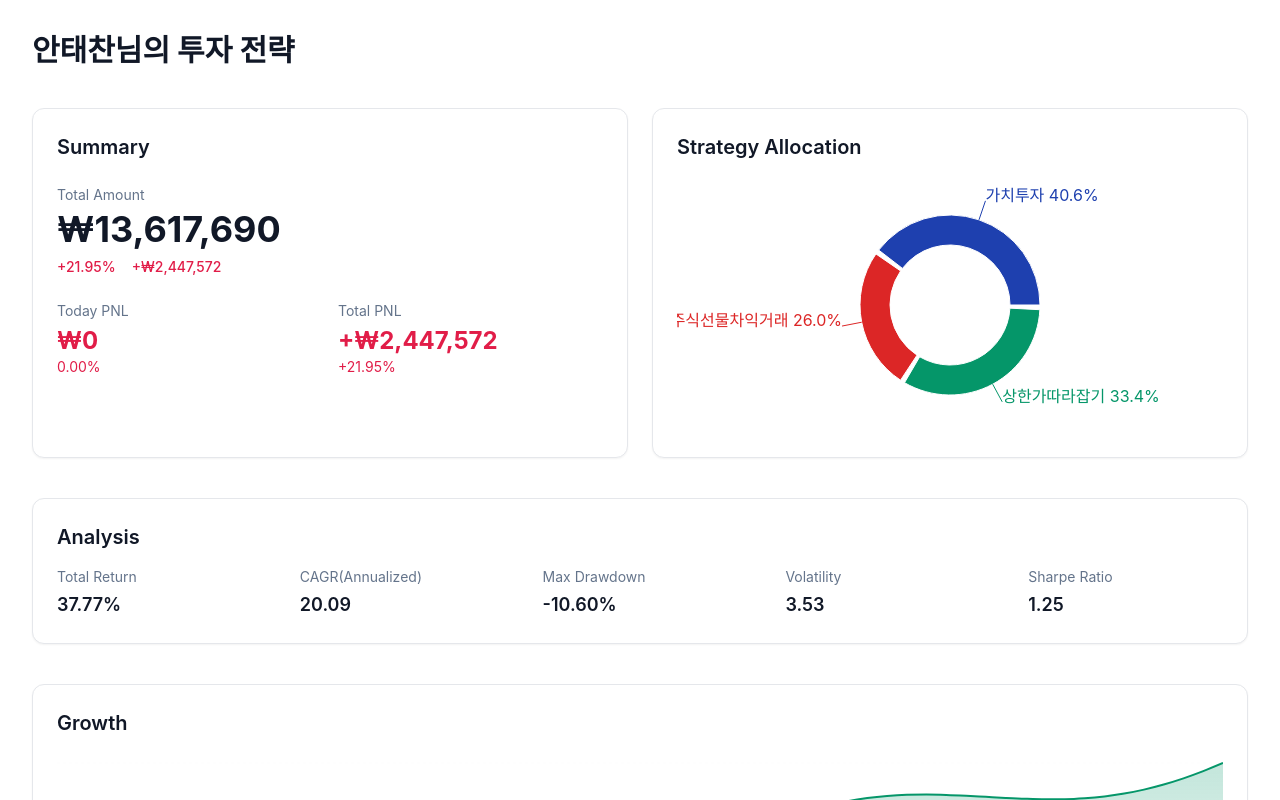
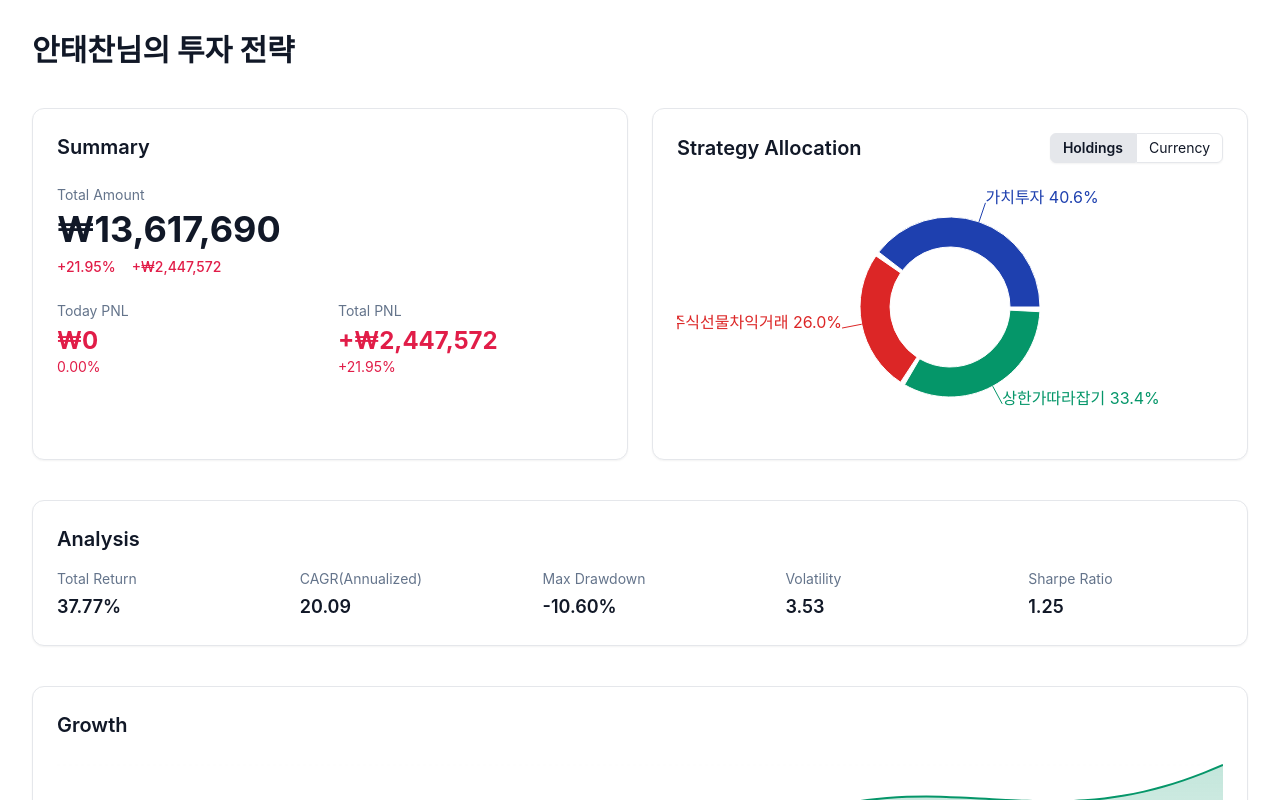
Before and after one commit to alphastore-tech/dashboard-frontend, a Next.js app: page / in a window 1280 px wide. Shown: the top 800 px of the page. Built offline with nearby package versions, Linux system fonts and the light colour scheme.

Commit message:
Add: main page holdings|currency mode

```diff
--- a/app/page.tsx
+++ b/app/page.tsx
@@ -75,7 +75,7 @@ const color = (n: number) => (n >= 0 ? 'text-rose-600' : 'text-blue-600');
 // ────────────────────────────────────────────────────────────
 export default function OverviewPage() {
   const [viewAs, setViewAs] = useState<'cards' | 'table'>('cards');
-
+  const [viewMode, setViewMode] = useState<'holdings' | 'currency'>('holdings');
   return (
     <main className="mx-auto max-w-7xl p-8 space-y-10">
       <h1 className="text-3xl font-bold">안태찬님의 투자 전략</h1>
@@ -83,7 +83,14 @@ export default function OverviewPage() {
       {/* 1️⃣ Summary + Allocation */}
       <div className="grid gap-6 md:grid-cols-2">
         <SummarySection data={summary} />
-        <AssetAllocationSection data={allocationStock} title="Strategy Allocation" />
+        <AssetAllocationSection
+          data={allocationStock}
+          title="Strategy Allocation"
+          viewMode={viewMode}
+          onViewModeChange={setViewMode as any}
+          showViewToggle={true}
+          viewModeGroup="group2"
+        />
       </div>
 
       {/* 2️⃣ Portfolio Analysis */}
--- a/components/AssetAllocationSection.tsx
+++ b/components/AssetAllocationSection.tsx
@@ -5,13 +5,17 @@ interface AllocationData {
   value: number;
 }
 
-interface AssetAllocationSectionProps {
+type ViewModeGroup1 = 'stock' | 'sector';
+type ViewModeGroup2 = 'holdings' | 'currency';
+
+interface AssetAllocationSectionProps<T extends 'group1' | 'group2' = 'group1'> {
   data: AllocationData[];
   title?: string;
   className?: string;
-  viewMode?: 'stock' | 'sector';
-  onViewModeChange?: (mode: 'stock' | 'sector') => void;
+  viewMode?: T extends 'group1' ? ViewModeGroup1 : ViewModeGroup2;
+  onViewModeChange?: (mode: T extends 'group1' ? ViewModeGroup1 : ViewModeGroup2) => void;
   showViewToggle?: boolean;
+  viewModeGroup?: T;
 }
 
 const PIE_COLORS = [
@@ -27,17 +31,34 @@ const PIE_COLORS = [
   '#4338ca',
 ];
 
-const AssetAllocationSection = ({
+const AssetAllocationSection = <T extends 'group1' | 'group2' = 'group1'>({
   data,
   title = 'Asset Allocation',
   className = '',
   viewMode,
   onViewModeChange,
   showViewToggle = false,
-}: AssetAllocationSectionProps) => {
-  const handleViewModeChange = (mode: 'stock' | 'sector') => {
+  viewModeGroup = 'group1' as T,
+}: AssetAllocationSectionProps<T>) => {
+  const handleViewModeChange = (mode: T extends 'group1' ? ViewModeGroup1 : ViewModeGroup2) => {
     onViewModeChange?.(mode);
   };
+
+  const getViewModeOptions = () => {
+    if (viewModeGroup === 'group1') {
+      return [
+        { id: 'stock', label: 'Stock' },
+        { id: 'sector', label: 'Sector' },
+      ] as const;
+    } else {
+      return [
+        { id: 'holdings', label: 'Holdings' },
+        { id: 'currency', label: 'Currency' },
+      ] as const;
+    }
+  };
+
+  const viewModeOptions = getViewModeOptions();
 
   return (
     <section
@@ -48,17 +69,14 @@ const AssetAllocationSection = ({
 
         {showViewToggle && viewMode && onViewModeChange && (
           <div className="inline-flex rounded-md shadow-sm" role="group">
-            {[
-              { id: 'stock', label: 'Stock' },
-              { id: 'sector', label: 'Sector' },
-            ].map((btn) => (
+            {viewModeOptions.map((btn) => (
               <button
                 key={btn.id}
                 type="button"
                 className={`px-3 py-1 text-sm border first:rounded-l-md last:rounded-r-md focus:outline-none ${
                   viewMode === btn.id ? 'bg-gray-200 font-semibold' : 'bg-white'
                 }`}
-                onClick={() => handleViewModeChange(btn.id as 'stock' | 'sector')}
+                onClick={() => handleViewModeChange(btn.id as any)}
               >
                 {btn.label}
               </button>
```
